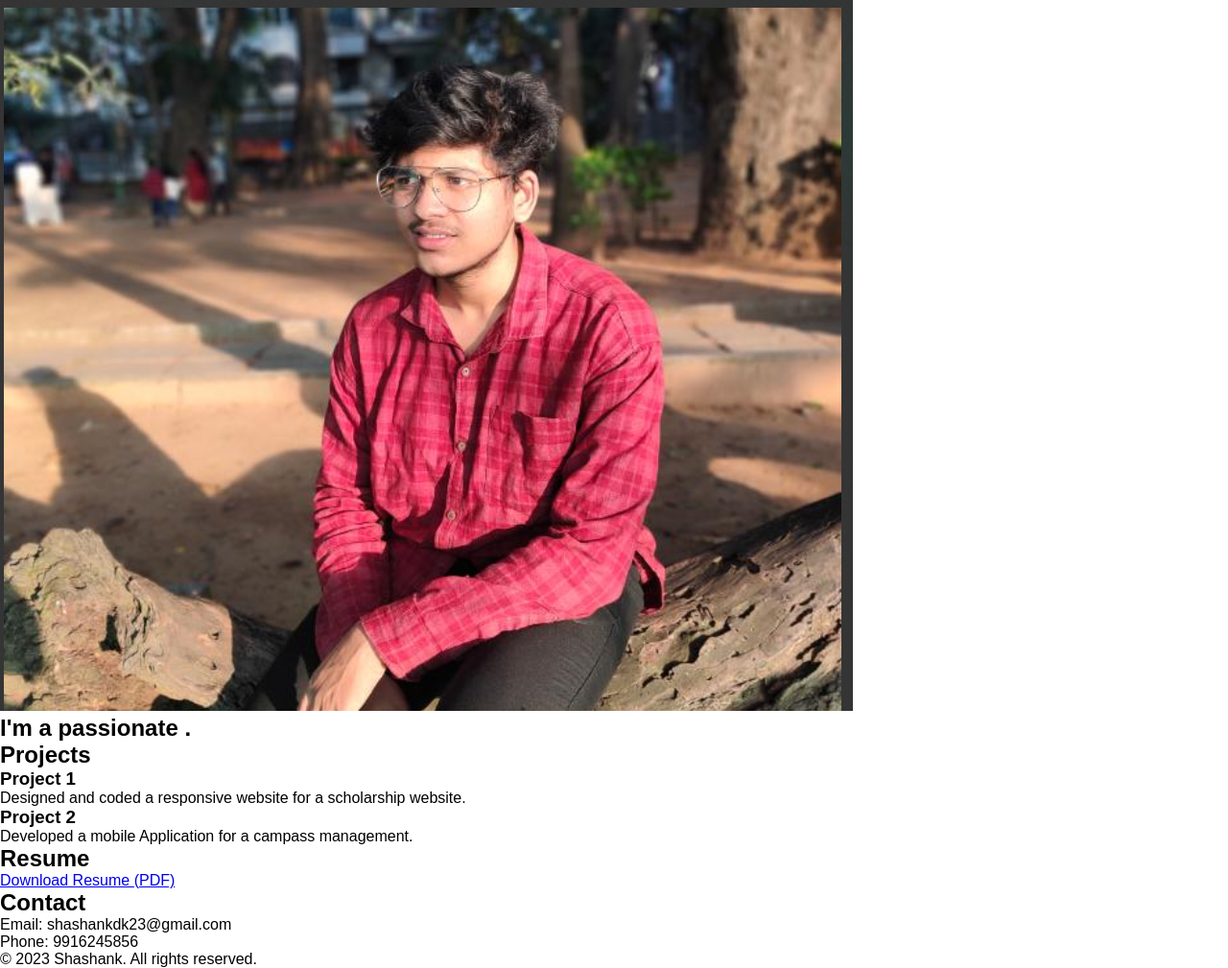
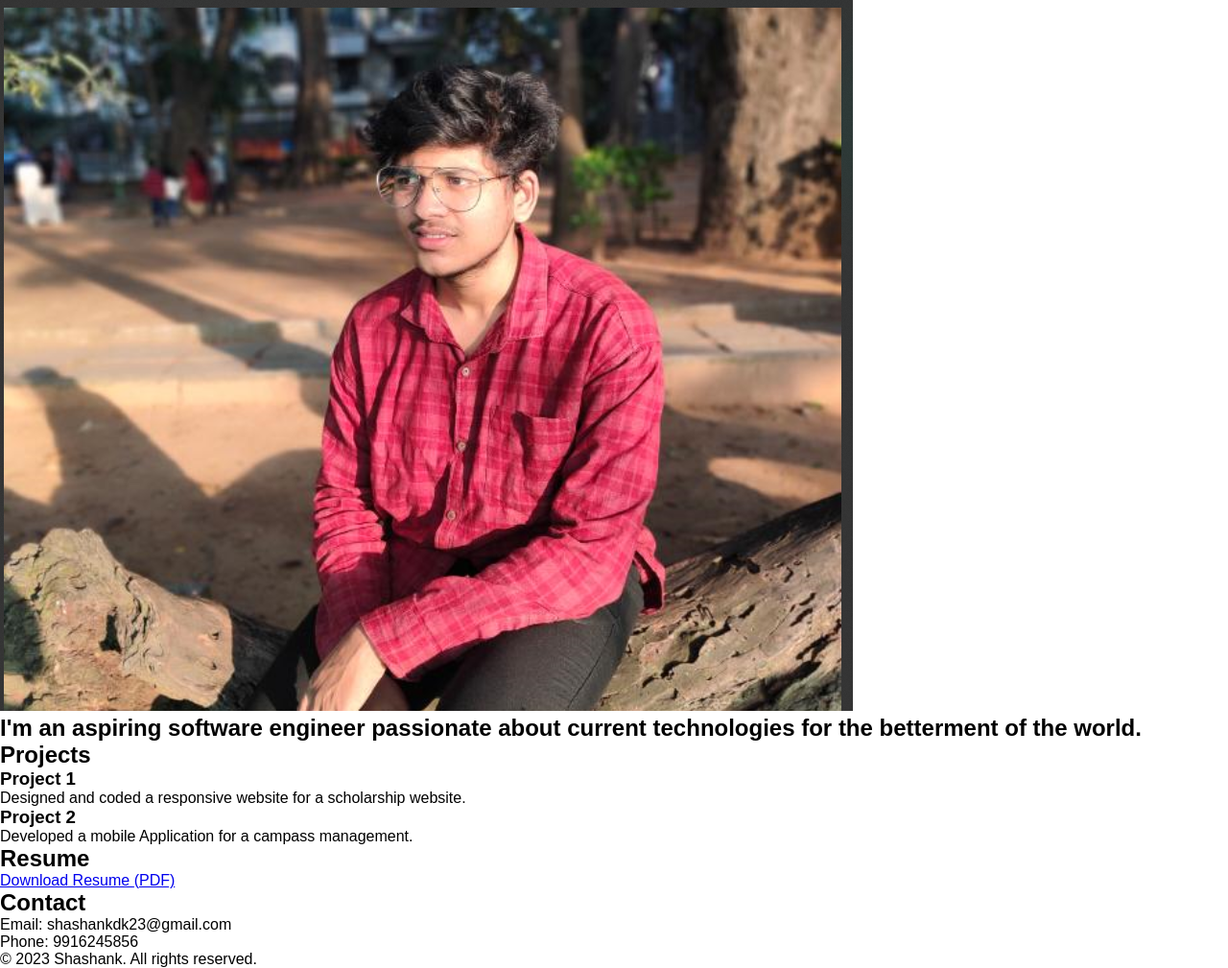
Before and after one commit to Shashankdk23/Codsoft, a plain HTML site: page portfolio/index.html in a window 1280 px wide. Shown: the part 58-1067 px from the top of the page at 96% size. Drawn offline with Linux system fonts and the light colour scheme; files that its build step writes are made by us from their sources.

Commit message:
2nd commit

```diff
--- a/portfolio/index.html
+++ b/portfolio/index.html
@@ -18,7 +18,7 @@
 
     <section id="about1">
       <h2>
-        I'm a passionate .
+        I'm an aspiring software engineer passionate about current technologies for the betterment of the world.
       </h2>
     </section>
 
```
Also changed, not shown: landing/index.html (+1 -1 lines).
